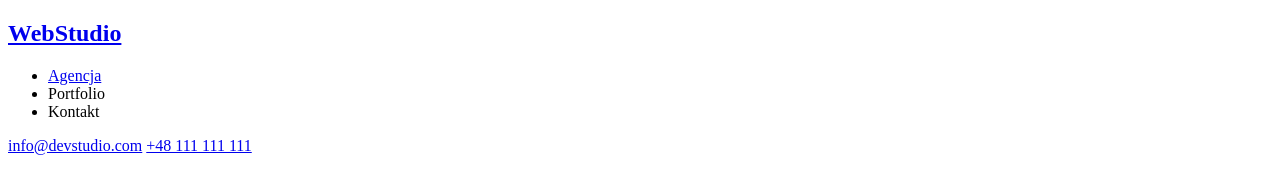
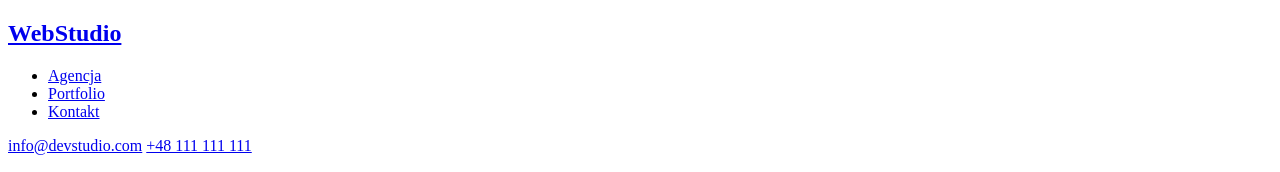
Before and after one commit to katarzynachodyniecka/goit-markup-hw-01, a plain HTML site: page index.html in a window 1280 px wide. Shown: the top 172 px of the page. Drawn offline with Linux system fonts and the light colour scheme.

Commit message:
Update index.html

```diff
--- a/index.html
+++ b/index.html
@@ -13,8 +13,8 @@
       <nav>
         <ul>
           <li><a href="#agencja">Agencja</a></li>
-          <li><a href="#portfolio"></a>Portfolio</li>
-          <li><a href="#kontakt"></a>Kontakt</li>
+          <li><a href="#portfolio">Portfolio</a></li>
+          <li><a href="#kontakt">Kontakt</a></li>
         </ul>
       </nav>
       <a href="mail:info@devstudio.com">info@devstudio.com</a>
```
